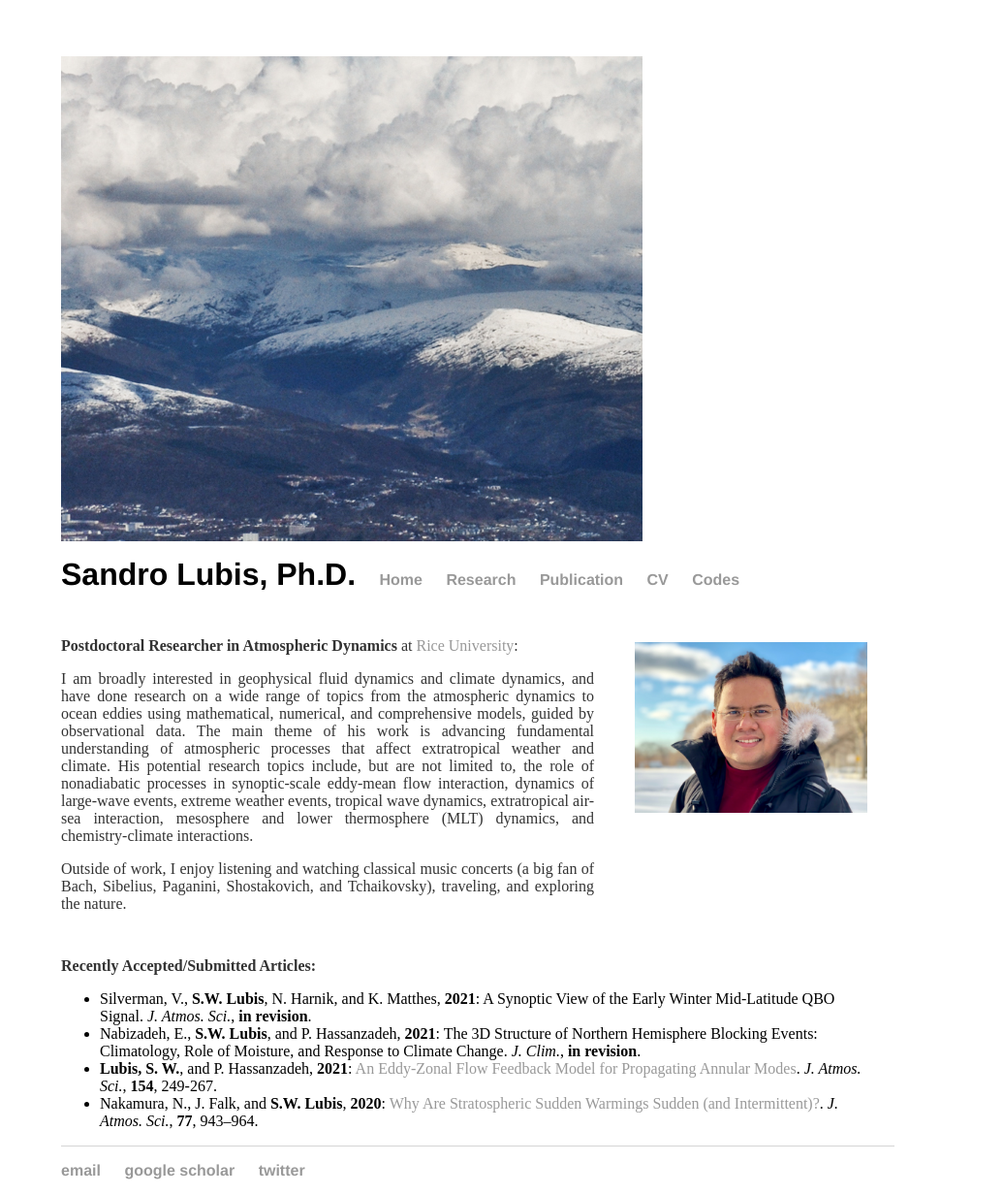
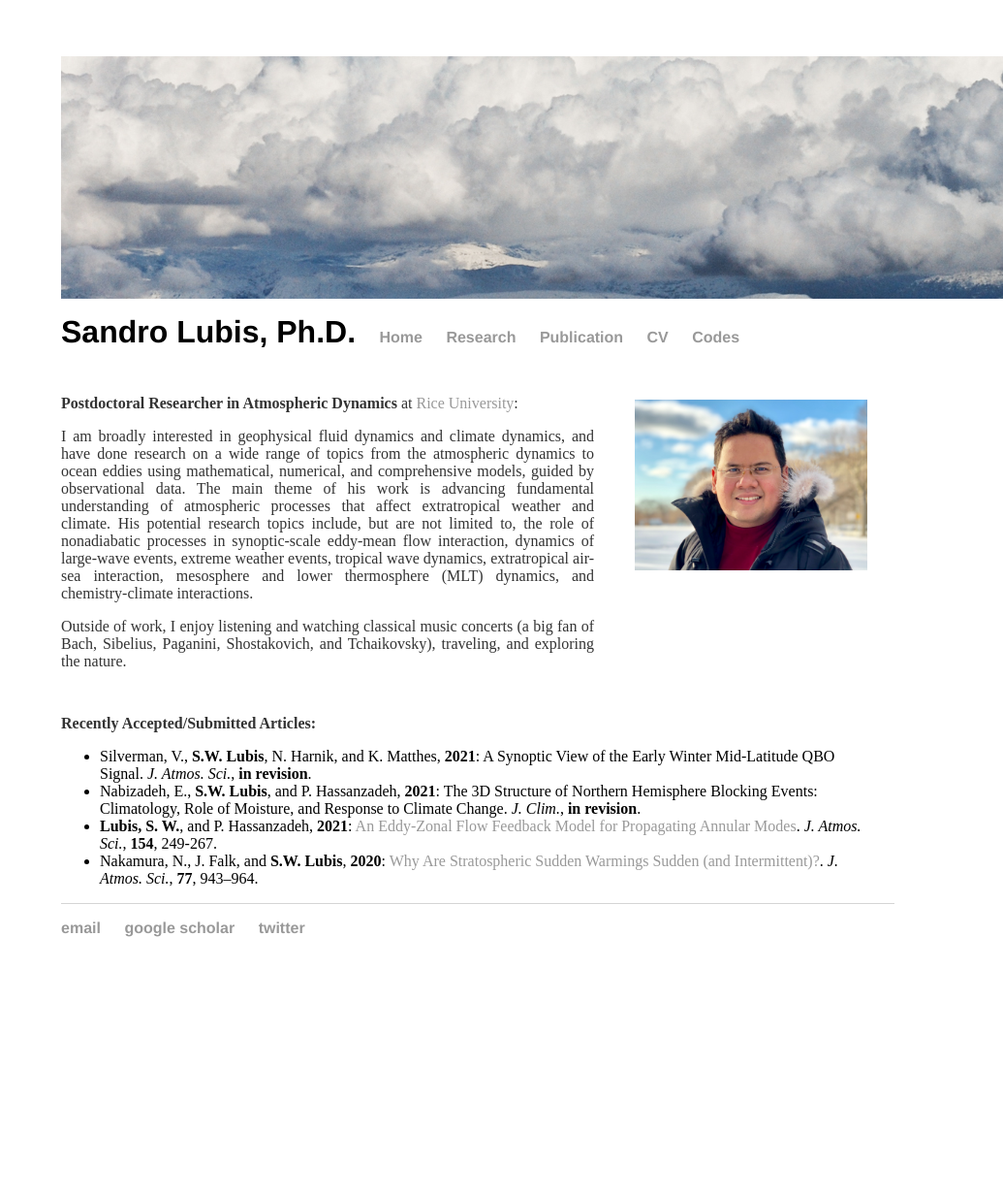
Before and after one commit to sandrolubis/sandrolubis.github.io, a Jekyll site: the page built from index.html, in a window 1280 px wide. Shown: the whole page at 97% size, without its empty margins (245-1280 px from the left). Built offline with Jekyll 4.4.1, drawn with Linux system fonts in a browser that asks for light colours; after the commit the page ends 982 px from its top, so only the background shows below that.

Commit message:
Update main.css

```diff
--- a/assets/css/main.css
+++ b/assets/css/main.css
@@ -4,7 +4,8 @@ body {
     padding-top:  50px;
 }
 header {
-	height: 500px;
+	width: 1000px;
+	height: 250px;
 	background-image: url("https://sandrolubis.github.io/assets/images/HB_bg_130427_2.jpg");
 }
 nav ul, footer ul {
```
